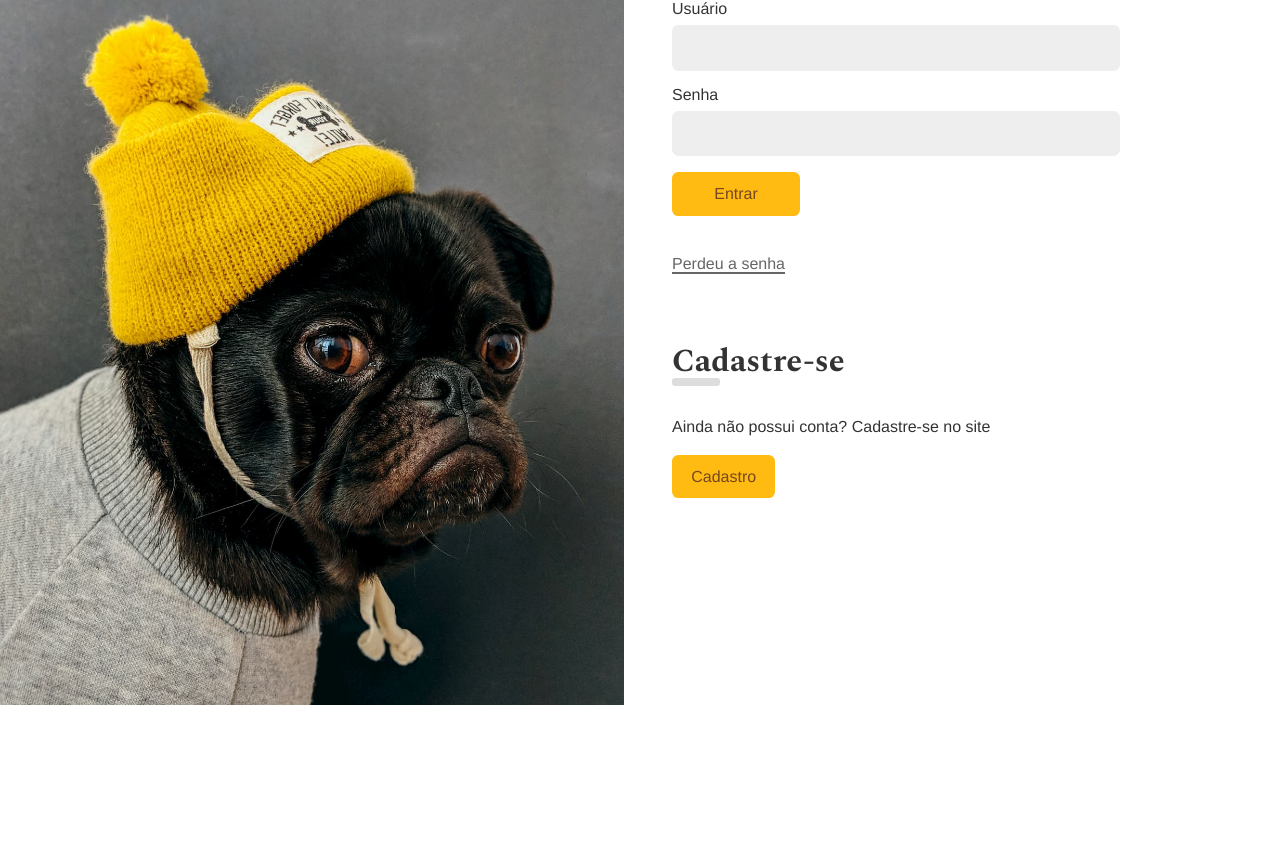
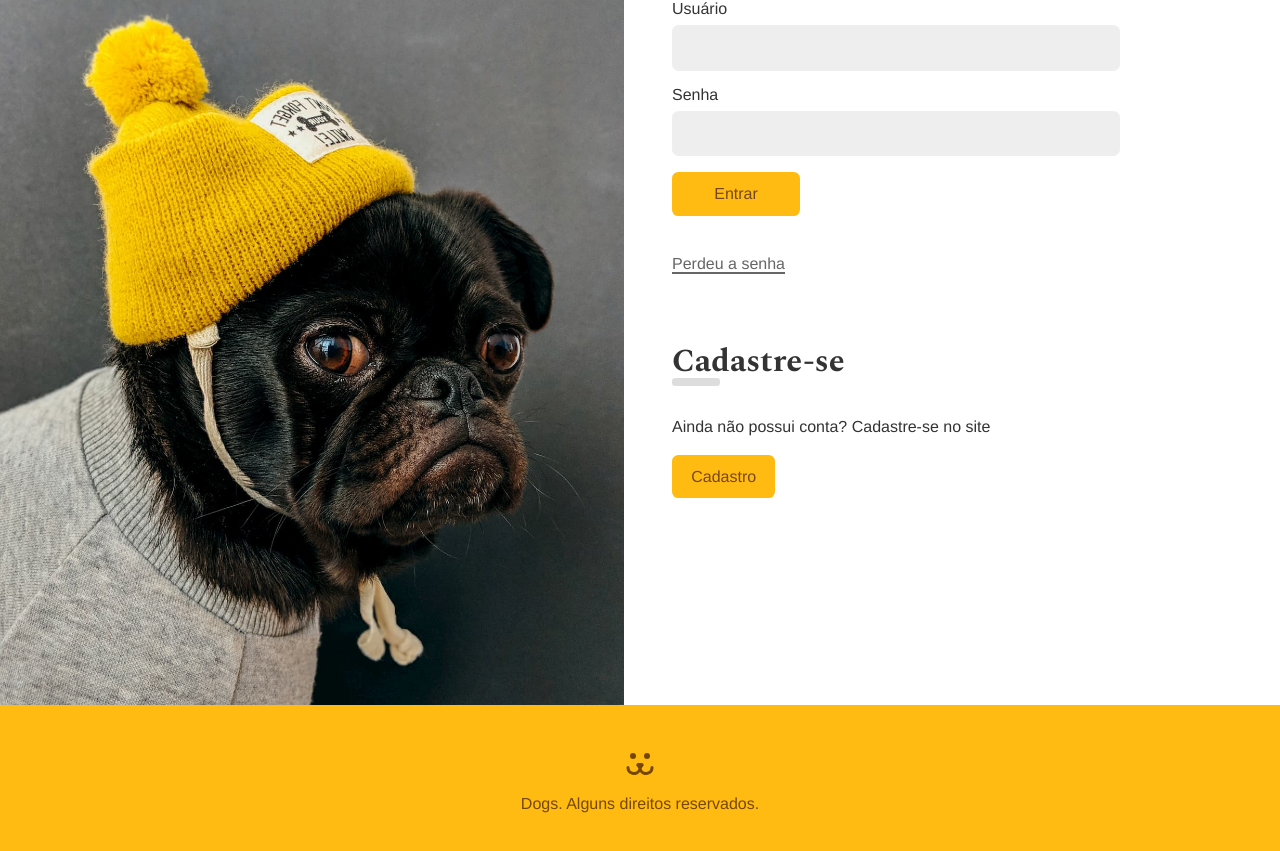
Before and after one commit to genivaldo32/dogs, a React (Create React App) app: page /login in a window 1280 px wide. Shown: the part 159-1010 px from the top of the page. Before the commit the page ends 864 px from the top, so only its background shows below. Built offline with nearby package versions, Linux system fonts and the light colour scheme.

Commit message:
Footer generico

```diff
--- a/src/App.css
+++ b/src/App.css
@@ -87,3 +87,13 @@ input {
     transform: initial;
   }
 }
+
+.App {
+  display: flex;
+  flex-direction: column;
+  min-height: calc(100vh + 10rem);
+}
+
+.AppBody {
+  flex: 1;
+}
--- a/src/App.js
+++ b/src/App.js
@@ -14,10 +14,11 @@ import { NotFound } from "./components/NotFound";
 
 function App() {
   return (
-    <>
+    <div className="App">
       <BrowserRouter>
         <UserStorage>
           <Header />
+          <main className="AppBody">
             <Routes>
               <Route path="/" element={<Home />} />
               <Route path="login/*" element={<Login />} />
@@ -33,10 +34,11 @@ function App() {
               <Route path="perfil/:user" element={<UserProfile />} />
               <Route path="*" element={<NotFound />} />
             </Routes>
+          </main>
           <Footer />
         </UserStorage>
       </BrowserRouter>
-    </>
+    </div>
   );
 }
 
--- a/src/components/Footer.js
+++ b/src/components/Footer.js
@@ -1,6 +1,12 @@
 import React from "react";
 import Styles from "./Footer.module.css";
+import { ReactComponent as Dogs } from "../Assets/dogs-footer.svg";
 
 export const Footer = () => {
-  return <div className={Styles.Footer}></div>;
+  return (
+    <footer className={Styles.footer}>
+      <Dogs />
+      <p>Dogs. Alguns direitos reservados.</p>
+    </footer>
+  );
 };
--- a/src/components/Footer.module.css
+++ b/src/components/Footer.module.css
@@ -0,0 +1,11 @@
+.footer {
+  background: #fb1;
+  padding: 3rem 1rem 0 1rem;
+  height: 10rem;
+  text-align: center;
+  color: #764801;
+}
+
+.footer p {
+  margin-top: 1rem;
+}
```
Lines whose indentation alone changed are shown as unchanged.
